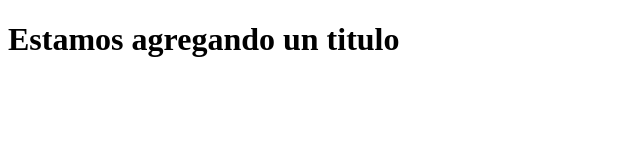
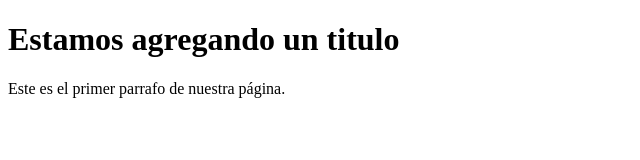
Before and after one commit to arievala/pruebasGit, a plain HTML site: page index.html in a window 1280 px wide. Shown: the whole page, without its empty margins (0-640 px from the left). Drawn offline with Linux system fonts and the light colour scheme.

Commit message:
Update index.html

```diff
--- a/index.html
+++ b/index.html
@@ -8,5 +8,6 @@
 </head>
 <body>
     <h1>Estamos agregando un titulo</h1>
+    <p>Este es el primer parrafo de nuestra p&aacutegina.</p>
 </body>
 </html>
```
